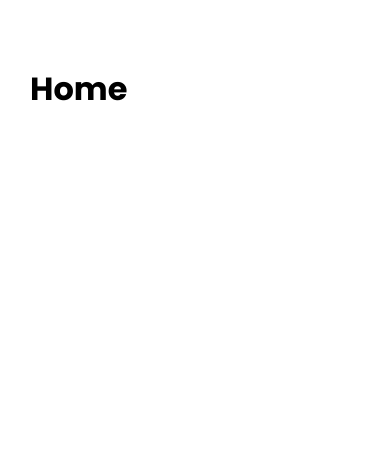
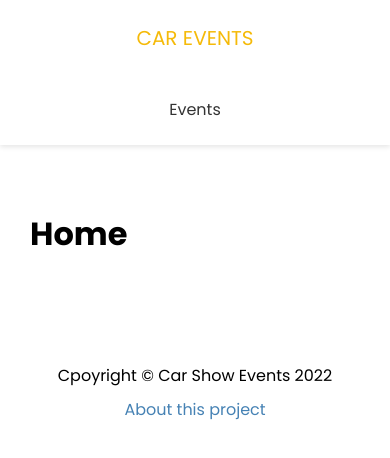
Before and after one commit to Gus199/car-show-events, a Next.js app: page / in a window 390 px wide. Shown: the top 458 px of the page. Built offline with nearby package versions, Linux system fonts and the light colour scheme.

Commit message:
Create Layout, Header and Footer

```diff
--- /dev/null
+++ b/components/Footer.js
@@ -0,0 +1,12 @@
+import Link from "next/link"
+import styles from '../styles/Footer.module.css'
+
+export default function Footer() {
+  return (
+    <footer className={styles.footer}>
+        <p>Cpoyright &copy; Car Show Events 2022</p>
+        <Link href='/about'>About this project</Link>
+
+    </footer>
+  )
+}
--- /dev/null
+++ b/components/Header.js
@@ -0,0 +1,22 @@
+import Link from "next/link";
+import styles from "../styles/Header.module.css";
+
+export default function Header() {
+  return (
+    <header className={styles.header}>
+        <Link href='/'>
+      <div className={styles.logo}>Car Events</div>
+      </Link>
+
+      <nav>
+          <ul>
+              <li>
+                  <Link href='/events'>
+                      <a>Events</a>
+                  </Link>
+              </li>
+          </ul>
+      </nav>
+    </header>
+  );
+}
--- a/components/Layout.js
+++ b/components/Layout.js
@@ -1,5 +1,7 @@
 import Head from "next/head";
 import styles from '../styles/Layout.module.css'
+import Header from "./Header";
+import Footer from "./Footer";
 
 export default function Layout({ title, keywords, description, children }) {
   return (
@@ -9,10 +11,11 @@
         <meta name="description" content={description} />
         <meta name="keywords" content={keywords} />
       </Head>
+      <Header />
       <div className={styles.container}>
           {children}
       </div>
-
+      <Footer />
     </div>
   );
 }
--- /dev/null
+++ b/styles/Footer.module.css
@@ -0,0 +1,8 @@
+.footer {
+    margin: 100px 0 40px;
+    text-align: center;
+  }
+
+  .footer p {
+    margin: 5px 0;
+  }
--- /dev/null
+++ b/styles/Header.module.css
@@ -0,0 +1,56 @@
+.header {
+    display: flex;
+    justify-content: space-between;
+    align-items: center;
+    background: #fff;
+    color: #333;
+    height: 60px;
+    padding: 0 30px;
+    box-shadow: 0 2px 5px rgba(0, 0, 0, 0.1);
+  }
+
+  .header a {
+    color: #333;
+    margin-right: 20px;
+  }
+
+  .header a:hover {
+    color: #000;
+  }
+  .header ul {
+    display: flex;
+    align-items: center;
+    justify-content: center;
+    list-style: none;
+  }
+
+  .logo {
+    color: #f5ba09;
+    font-size: 20px;
+    text-transform: uppercase;
+  }
+
+  .logo a {
+    color: #f5ba09;
+  }
+
+  @media (max-width: 768px) {
+    .header {
+      flex-direction: column;
+      height: auto;
+    }
+
+    .header ul {
+      margin: 20px 0;
+      flex-direction: column;
+      text-align: center;
+    }
+
+    .header a {
+      margin-right: 0;
+    }
+
+    .logo {
+      margin: 20px 0;
+    }
+  }
```
